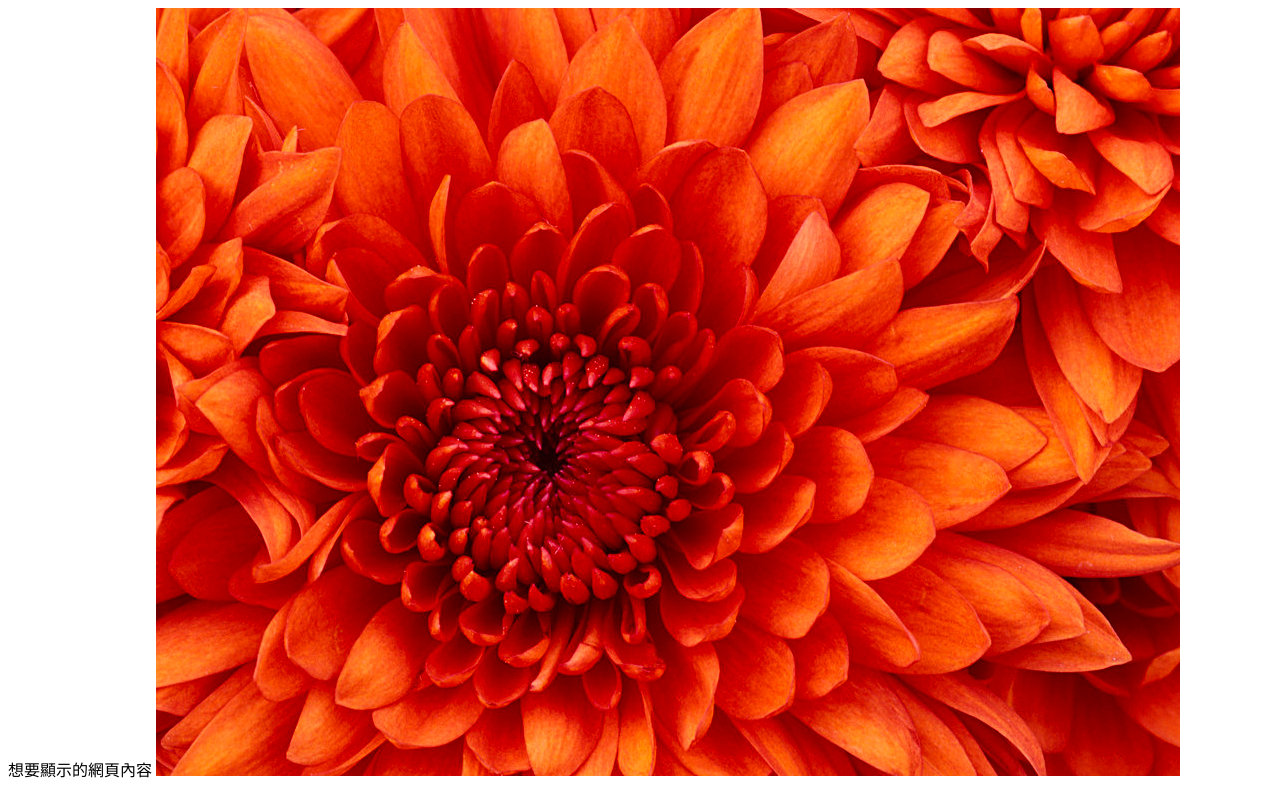
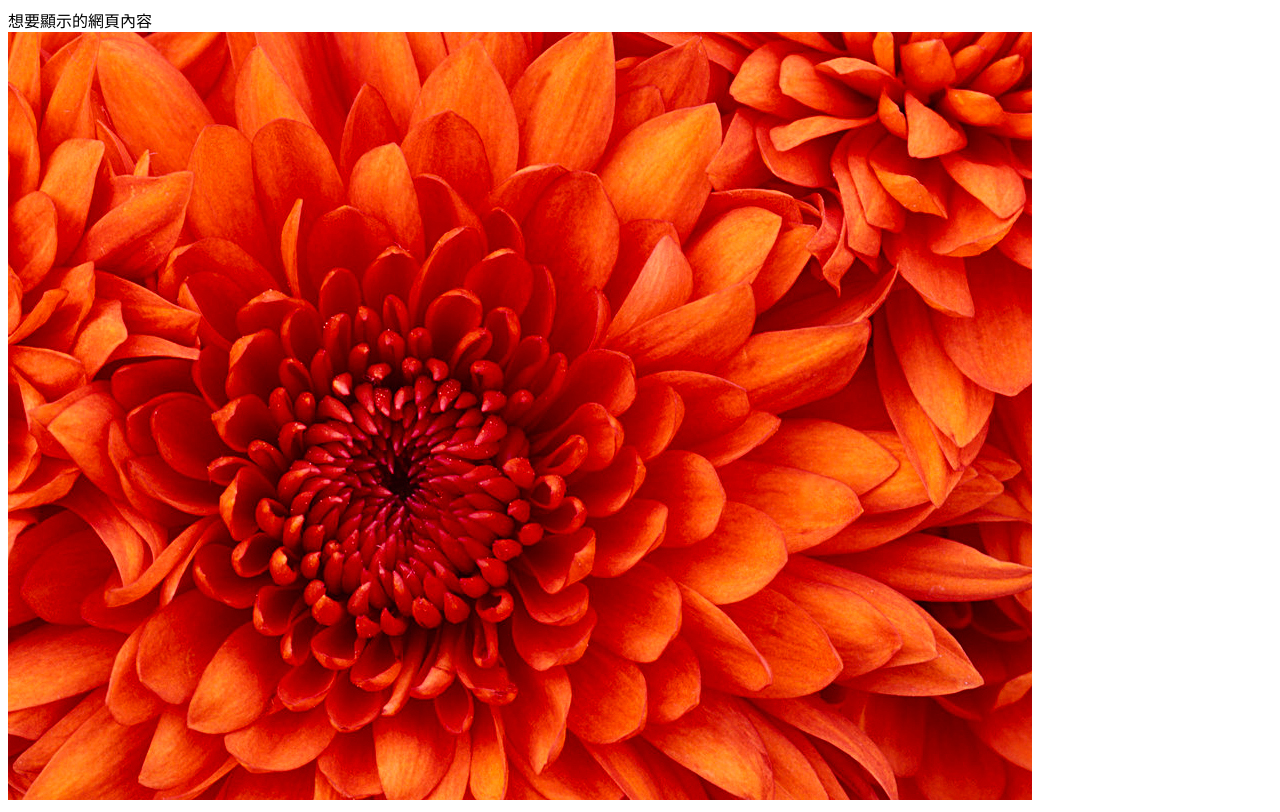
Before and after one commit to dindin61429/1018, a plain HTML site: page p1.html in a window 1280 px wide. Drawn offline with Linux system fonts and the light colour scheme.

Commit message:
Update p1.html

```diff
--- a/p1.html
+++ b/p1.html
@@ -9,7 +9,7 @@ My page
 </head>
 
 <body>
-想要顯示的網頁內容
+想要顯示的網頁內容<br>
 <img src="flower.jpg">
 
 </body>
```
